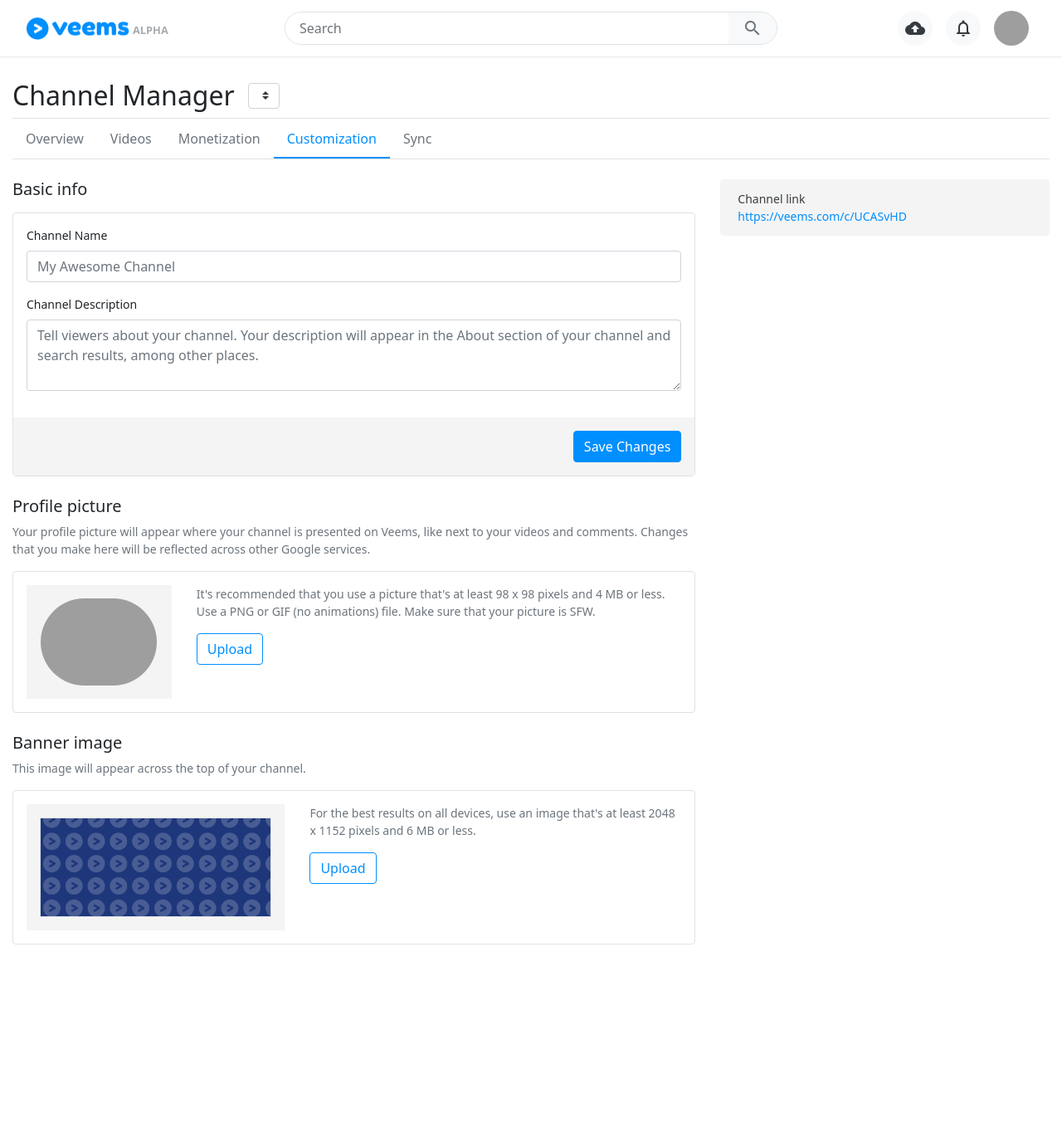
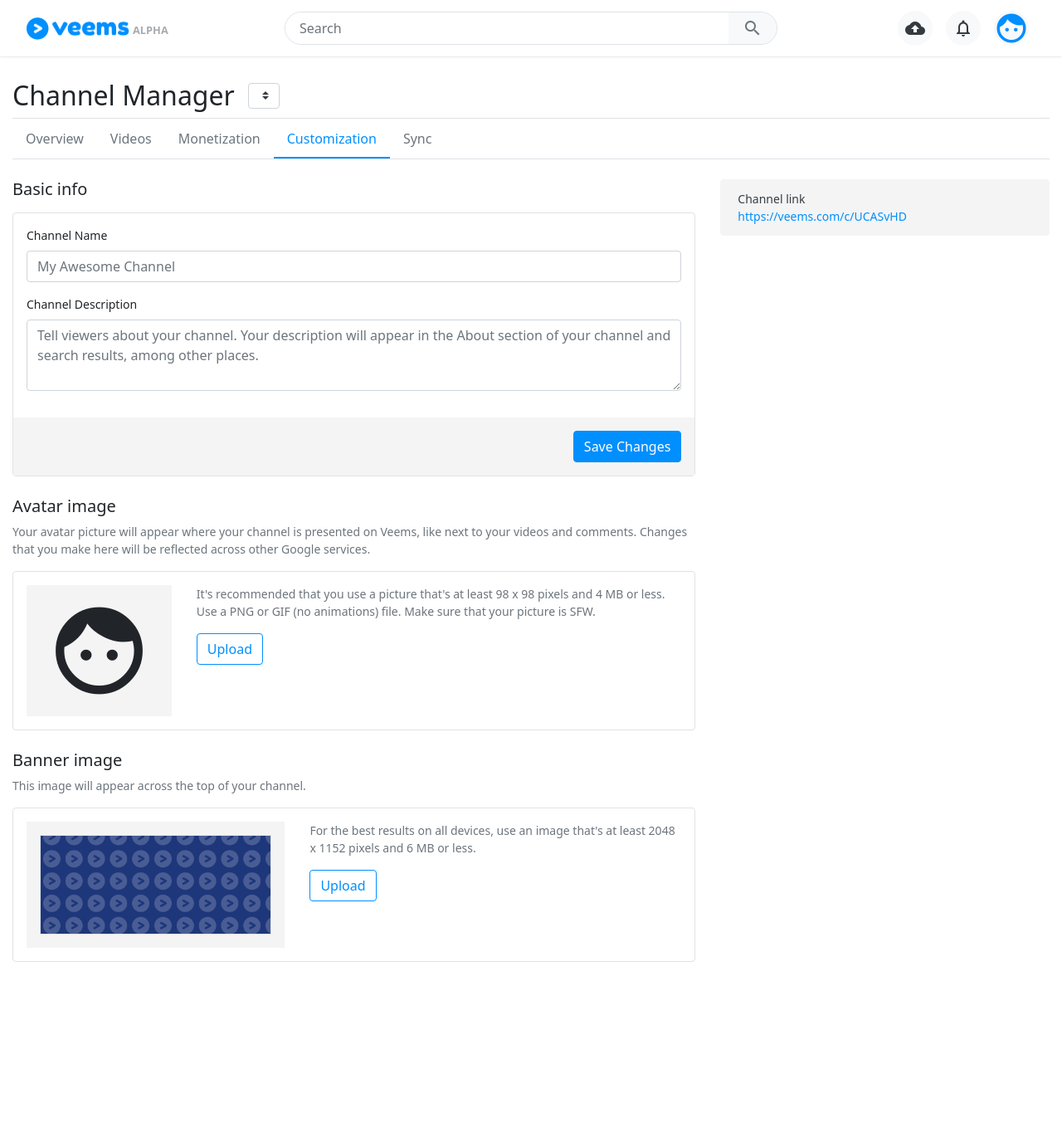
Before and after one commit to VeemsHQ/veems, a Django app: page /channel/customization/ in a window 1280 px wide. Shown: the top 1382 px of the page at 83% size. Before the commit the page ends 1138 px from the top, so only its background shows below. Run offline with Django 3.2, Linux system fonts and the light colour scheme; the visitor is signed in with stand-in values (Sample User, id 1); data that the repository does not hold is empty; parts of the project's set-up code (start-up, migrations or seed data) failed here and were passed over; some libraries are stand-ins or nearby versions; grey boxes are pictures that could not be loaded.

Commit message:
adds default images to UI

```diff
--- a/templates/_top_nav.html
+++ b/templates/_top_nav.html
@@ -28,9 +28,10 @@
             <i class="small material-icons align-self-center">notifications_none</i></a>
 
         {% if request.user.is_authenticated %}
-        <a href="{% url 'channel-manager-index' %}" class="ml-3 rounded-circle d-flex justify-content-center avatar">
+        <a href="{% url 'channel-manager-index' %}" class="ml-3 rounded-circle bg-light d-flex justify-content-center avatar">
             <!-- TODO: update this image to one provided by the backend -->
-            <img class="d-block rounded-circle align-self-center" src="https://i.imgur.com/AhSGyhc.png" /></a>
+            <i class="material-icons align-middle" style="font-size:300%; width:42px; height:42px">face</i>
+            <img class="d-none COMMENTEDOUT-d-block rounded-circle align-self-center" src="https://i.imgur.com/AhSGyhc.png" /></a>
         {% else %}
             <a href="{% url 'login' %}" data-toggle="modal" data-target="#loginModal" class="ml-3 d-flex justify-content-center btn btn-outline-primary">Sign in</a>
         {% endif %}
--- a/templates/channel_manager/_customize_channel_detail.html
+++ b/templates/channel_manager/_customize_channel_detail.html
@@ -27,21 +27,21 @@
         </div>
     </div>
 </div>
-<h2 class="h5 mt-4">Profile picture</h2>
-<p class="text-muted">Your profile picture will appear where your channel is presented
+<h2 class="h5 mt-4">Avatar image</h2>
+<p class="text-muted">Your avatar picture will appear where your channel is presented
     on
     Veems, like next to
     your videos and comments. Changes that you make here will be reflected across other
     Google
-    services. </p>
+    services.</p>
 
 <div class="border mt-3 p-3 rounded">
     <div class="row">
         <div class="col-4 col-md-3">
             <div
                 class="bg-secondary avatar-large p-3 d-flex align-self-center align-items-center justify-content-center">
-                <img class="avatar-large rounded-circle img-fluid"
-                    src="https://camo.githubusercontent.com/e6e6f6e6a6e9636268ea0cbee56b370626a7c0d6d081aeda867a75df108afd2d/687474703a2f2f692e696d6775722e636f6d2f3749707a69416a2e706e67" />
+                <i class="material-icons align-middle" style="font-size:900%">face</i>
+                <img class="d-none avatar-large rounded-circle img-fluid" src="https://camo.githubusercontent.com/e6e6f6e6a6e9636268ea0cbee56b370626a7c0d6d081aeda867a75df108afd2d/687474703a2f2f692e696d6775722e636f6d2f3749707a69416a2e706e67" />
             </div>
         </div>
         <div class="col-8 col-md-9">
@@ -68,7 +68,7 @@
             <div class="bg-secondary p-3 d-flex align-self-center align-items-center justify-content-center"
                 style="min-height:140px">
                 <div style="height: 120px; overflow:hidden" class="border"><img class="img-fluid banner-pic-135"
-                        src="{% static 'images/default_bg.png' %}" /></div>
+                        src="{% static 'images/defaults/channel-banner-image.png' %}" /></div>
             </div>
         </div>
         <div class="col-6 col-md-7">
--- a/veems/channel/models.py
+++ b/veems/channel/models.py
@@ -1,3 +1,5 @@
+from pathlib import Path
+
 from django.db import models
 from django.contrib.auth import get_user_model
 
```
Also changed, not shown: static/images/defaults/channel-banner-image.png (renamed from static/images/default_bg.png).
